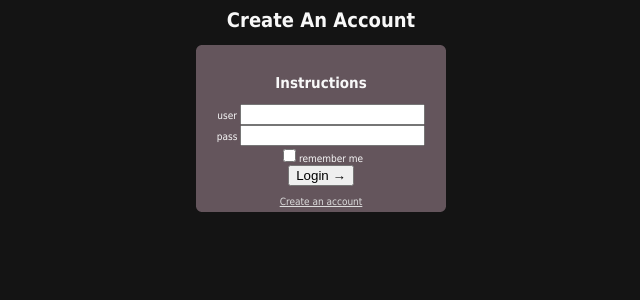
After one commit to zeebo/sa-auto-adder, a Python web app: template templates/create.html in a window 1280 px wide. The commit adds this page. Shown: the top 300 px of the page, without its empty margins (319-959 px from the left). Run offline with Jinja, Linux system fonts and the light colour scheme; the template is opened without the code that fills it, so the values that code supplies are empty.

Commit message:
added basic create page

```diff
--- a/adder/utils.py
+++ b/adder/utils.py
@@ -65,7 +65,7 @@ def check_cookie_token(token):
   query.filter('cookie_token =', cookie_token)
   return query.get() != None
 
-def authenticated_redirect(url):
+def redirect_if_authenticated(url):
   def redirect(method):
     def new(request):
       session = sessions.Session()
--- a/adder/views.py
+++ b/adder/views.py
@@ -8,7 +8,7 @@ from appengine_utilities import sessions
 import utils, datetime
 
 
-@utils.authenticated_redirect('/panel')
+@utils.redirect_if_authenticated('/panel')
 def main(request):
   values = {"login_failed":False}
   if request.META["REQUEST_METHOD"] == "POST":
@@ -23,8 +23,10 @@ def main(request):
 def logout(request):
   return utils.logout(redirect_to='/')
 
+@utils.redirect_if_authenticated('/panel')
 def create(request):
-  return HttpResponse("create page")
+  values = {}
+  return render_to_response('create.html', values)
 
 @utils.require_login
 def panel(request):
--- a/assets/main.css
+++ b/assets/main.css
@@ -12,7 +12,7 @@ a {
   color: rgb(220,100,100);
   font-weight: bold;
 }
-#form {
+#login-form {
 	width:25em;
 	margin: 0 auto;
 }
--- /dev/null
+++ b/templates/create.html
@@ -0,0 +1,29 @@
+<head>
+	<link rel="stylesheet" href="/assets/main.css" type="text/css" media="screen" title="no title" charset="utf-8">
+</head>
+<h1>Create An Account</h1>
+<div id="login-form">
+  <b class="spiffy">
+  <b class="spiffy1"><b></b></b>
+  <b class="spiffy2"><b></b></b>
+  <b class="spiffy3"></b>
+  <b class="spiffy4"></b>
+  <b class="spiffy5"></b></b>
+  <div class="spiffyfg">
+      <br>
+  <h2>Instructions</h2>
+  <form action="/" method="post" accept-charset="utf-8">
+    <label for="username">user</label> <input class="right" type="text" name="username" value="" id="username"></br>
+    <label for="password">pass</label> <input class="right"type="password" name="password" value="" id="password"></br>
+    <input class="right" type="checkbox" value="remember" name="remember"><label for="remember">remember me</label></br>
+    <input type="submit" value="Login &rarr;"></br>
+    </form>
+  <a href="/create">Create an account</a>
+  </div>
+  <b class="spiffy">
+  <b class="spiffy5"></b>
+  <b class="spiffy4"></b>
+  <b class="spiffy3"></b>
+  <b class="spiffy2"><b></b></b>
+  <b class="spiffy1"><b></b></b></b>
+</div>
--- a/templates/main.html
+++ b/templates/main.html
@@ -1,8 +1,8 @@
 <head>
-	<link rel="stylesheet" href="assets/main.css" type="text/css" media="screen" title="no title" charset="utf-8">
+	<link rel="stylesheet" href="/assets/main.css" type="text/css" media="screen" title="no title" charset="utf-8">
 </head>
 <h1>SA Auto Adder</h1>
-<div id="form">
+<div id="login-form">
   <b class="spiffy">
   <b class="spiffy1"><b></b></b>
   <b class="spiffy2"><b></b></b>
```
Also changed, not shown: 1 other file.
